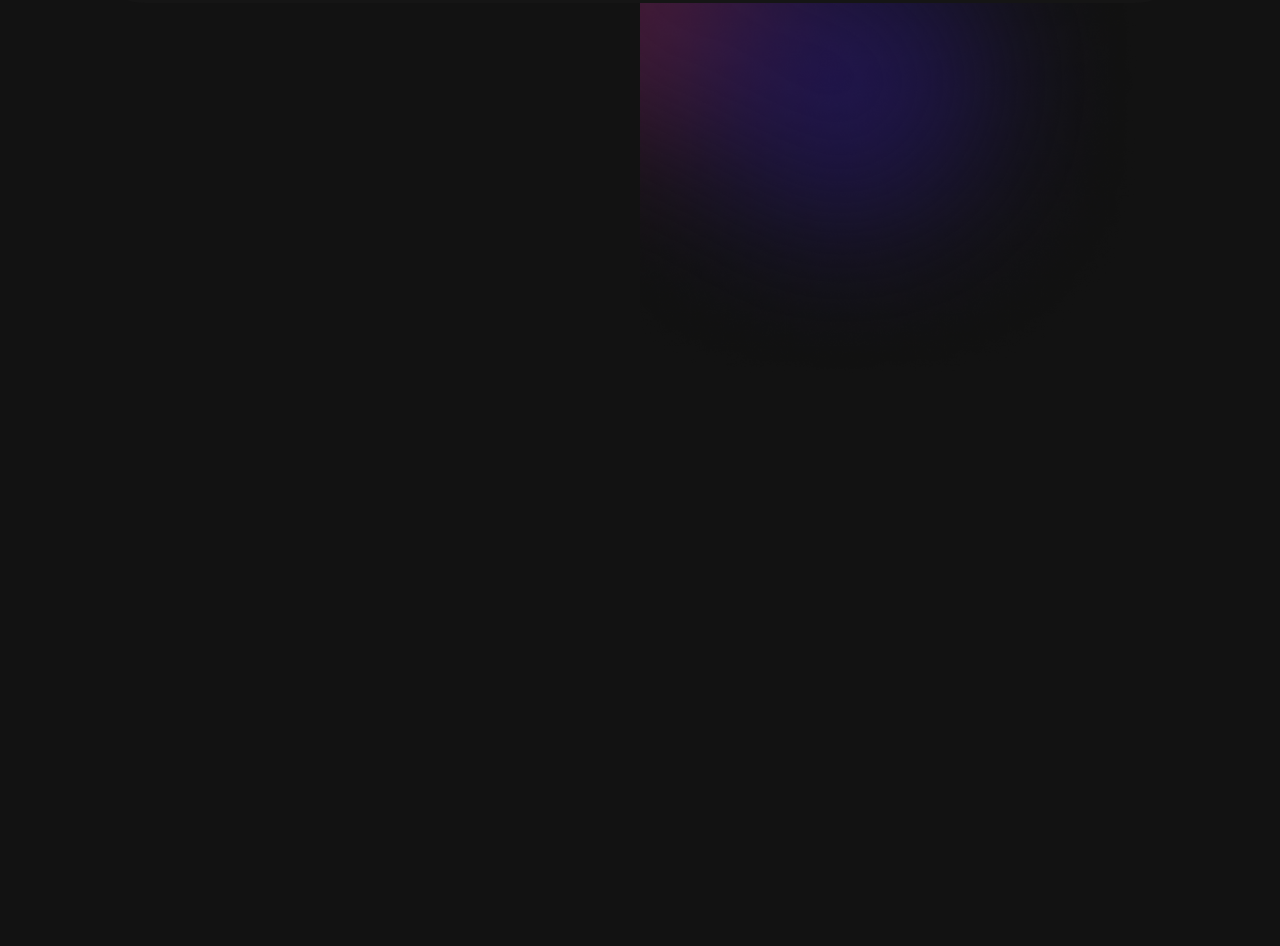
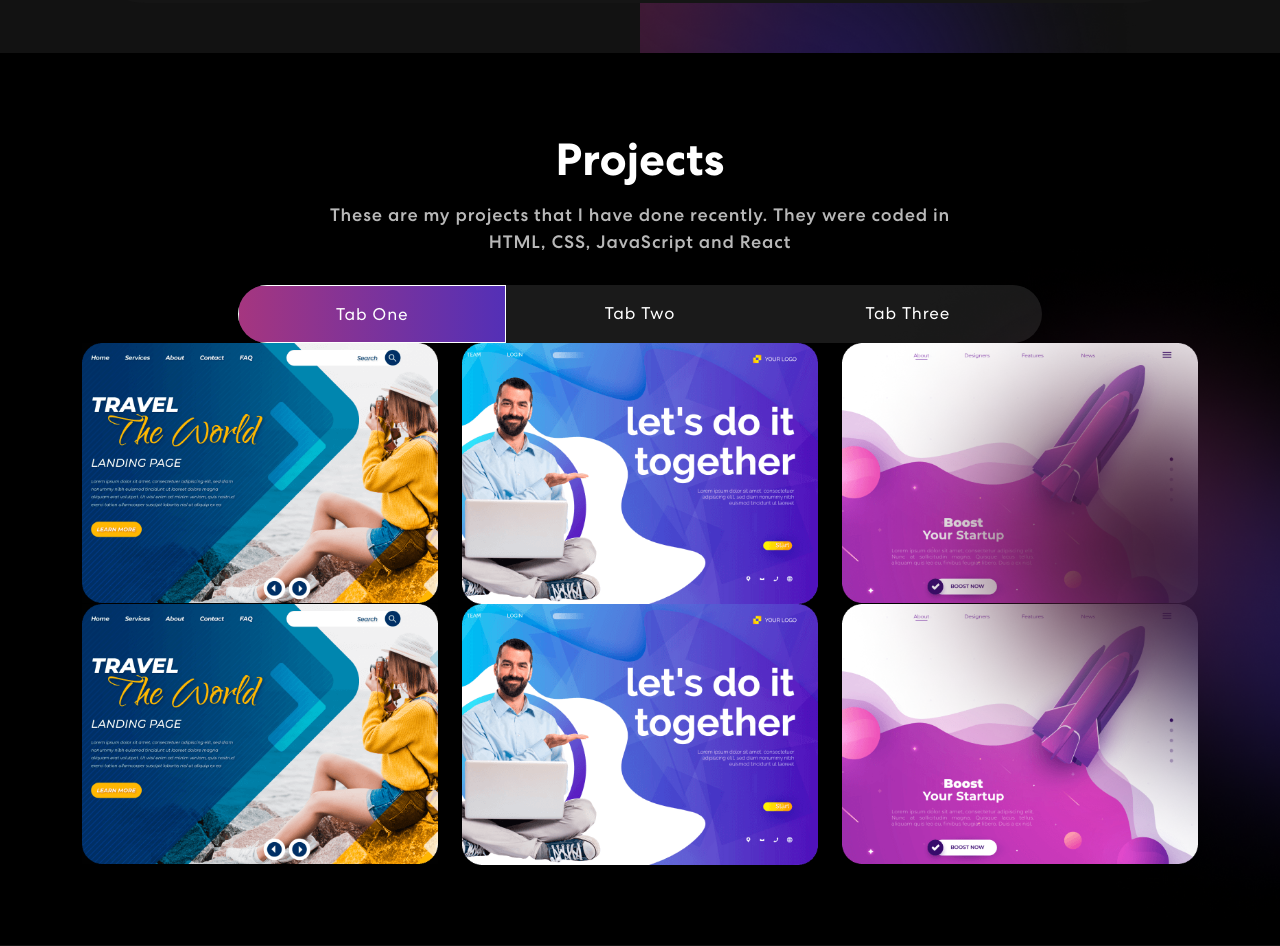
Before and after one commit to StephXius/stephan-exius-portfolio-website, a React (Create React App) app: page / in a window 1280 px wide. Shown: the part 1220-2166 px from the top of the page. Before the commit the page ends 1610 px from the top, so only its background shows below. Built offline with nearby package versions, Linux system fonts and the light colour scheme.

Commit message:
added projects section

```diff
--- a/src/App.css
+++ b/src/App.css
@@ -354,6 +354,134 @@ nav.navbar .navbar-toggler[aria-expanded="true"] .navbar-toggler-icon {
   z-index: -4;
 }
 
+/* Projects CSS */
+
+.project {
+  padding: 80px 0;
+  position: relative;
+  background-color: black;
+}
+.project h2 {
+	font-size: 45px;
+	font-weight: 700;
+  text-align: center;
+}
+.project p {
+  color: #B8B8B8;
+  font-size: 18px;
+  letter-spacing: 0.8px;
+  line-height: 1.5em;
+  margin: 14px auto 30px auto;
+  text-align: center;
+  width: 56%;
+}
+.project .nav.nav-pills {
+  width: 72%;
+  margin: 0 auto;
+  border-radius: 50px;
+  background-color: rgb(255 255 255 / 10%);
+  overflow: hidden;
+}
+.project .nav.nav-pills .nav-item {
+  width: 33.33333%;
+}
+.project .nav.nav-pills .nav-link {
+  background-color: transparent;
+  border-radius: 0;
+  padding: 17px 0;
+  color: #fff;
+  width: 100%;
+  font-size: 17px;
+  letter-spacing: 0.8px;
+  font-weight: 500;
+  position: relative;
+  transition: 0.3s ease-in-out;
+  text-align: center;
+  z-index: 0;
+}
+.project .nav.nav-pills .nav-link::before {
+    content: "";
+    position: absolute;
+    width: 0;
+    height: 100%;
+    background: linear-gradient(90.21deg, #AA367C -5.91%, #4A2FBD 111.58%);
+    top: 0;
+    left: 0;
+    z-index: -1;
+    transition: 0.3s ease-in-out;
+}
+.project .nav.nav-pills .nav-link.active::before {
+    width: 100% !important;
+}
+.project .nav.nav-pills .nav-link.active {
+    border: 1px solid rgba(255, 255, 255, 1);
+}
+.nav-link#projects-tabs-tab-first {
+  border: 1px solid rgba(255, 255, 255, 0.5);
+  border-radius: 55px 0px 0px 55px;
+}
+.nav-link#projects-tabs-tab-second {
+  border-top: 1px solid rgba(255, 255, 255, 0.5);
+  border-bottom: 1px solid rgba(255, 255, 255, 0.5);
+}
+.nav-link#projects-tabs-tab-third {
+  border: 1px solid rgba(255, 255, 255, 0.5);
+  border-radius: 0 55px 55px 0;
+}
+.proj-imgbx {
+  position: relative;
+  border-radius: 30px;
+  overflow: hidden;
+  margin-bottom: 24px;
+}
+.proj-imgbx::before {
+  content: "";
+  background: linear-gradient(90.21deg, #AA367C -5.91%, #4A2FBD 111.58%);
+  opacity: 0.85;
+  position: absolute;
+  width: 100%;
+  height: 0;
+  transition: 0.4s ease-in-out;
+}
+.proj-imgbx:hover::before {
+  height: 100%;
+}
+.proj-txtx {
+  position: absolute;
+  text-align: center;
+  top: 65%;
+  left: 50%;
+  transform: translate(-50%, -50%);
+  transition: 0.5s ease-in-out;
+  opacity: 0;
+  width: 100%;
+}
+.proj-imgbx:hover .proj-txtx {
+  top: 50%;
+  opacity: 1;
+}
+.proj-txtx h4 {
+  font-size: 30px;
+  font-weight: 700;
+  letter-spacing: 0.8px;
+  line-height: 1.1em;
+}
+.proj-txtx span {
+  font-style: italic;
+  font-weight: 400;
+  font-size: 15px;
+  letter-spacing: 0.8px;
+}
+.background-image-right {
+  top: 20%;
+  position: absolute;
+  bottom: 0;
+  width: 35%;
+  right: 0;
+}
+
+/* Contacts CSS */
+
 .App {
   text-align: center;
 }
--- a/src/App.js
+++ b/src/App.js
@@ -4,6 +4,7 @@ import 'bootstrap/dist/css/bootstrap.min.css';
 import { NavBar } from './components/NavBar';
 import { Banner } from './components/Banner';
 import { Skills } from './components/Skills';
+import { Projects } from './components/Projects';
 
 function App() {
   return (
@@ -11,6 +12,7 @@ function App() {
       <NavBar />
       <Banner />
       <Skills />
+      <Projects />
     </div>
   );
 }
--- /dev/null
+++ b/src/components/ProjectCard.js
@@ -0,0 +1,14 @@
+import React from 'react';
+import { Col } from 'react-bootstrap';
+
+export const ProjectCard = ({title , description, imgUrl}) => {
+  return (
+    <Col sm={6} md={4}>
+        <img src={imgUrl} />
+        <div className='proj-txtx'>
+            <h4>{title}</h4>
+            <span>{description}</span>
+        </div>
+    </Col>
+  )
+}
--- /dev/null
+++ b/src/components/Projects.js
@@ -0,0 +1,90 @@
+import React from 'react';
+import { Container, Row, Col, Nav, Tab } from 'react-bootstrap';
+import { ProjectCard } from './ProjectCard';
+import colorSharp2 from '../assets/img/color-sharp2.png';
+import projImg1 from '../assets/img/project-img1.png';
+import projImg2 from '../assets/img/project-img2.png';
+import projImg3 from '../assets/img/project-img3.png';
+
+export const Projects = () => {
+
+    const projects =
+    [
+        {
+            title: "25-5-clock-fcc",
+            description: "Web Development",
+            imgUrl: projImg1,
+          },
+          {
+            title: "calculator-app-react-fcc",
+            description: "Web Development",
+            imgUrl: projImg2,
+          },
+          {
+            title: "drum-machine-fcc",
+            description: "Web Development",
+            imgUrl: projImg3,
+          },
+          {
+            title: "my-react-markdown-previewer",
+            description: "Web Development",
+            imgUrl: projImg1,
+          },
+          {
+            title: "random-quote-generator",
+            description: "Web Development",
+            imgUrl: projImg2,
+          },
+          {
+            title: "rockpaperscissor",
+            description: "Web Development",
+            imgUrl: projImg3,
+          },
+    ];
+
+  return (
+    <section className='project' id='projects'>
+        <Container>
+            <Row>
+                <Col>
+                    <h2>Projects</h2>
+                    <p>These are my projects that I have done recently. They were coded in HTML, CSS, JavaScript and React</p>
+                    <Tab.Container id='projects-tab' defaultActiveKey='first'>
+                    <Nav variant="pills" defaultActiveKey="/home">
+                        <Nav.Item>
+                            <Nav.Link eventKey='first'>Tab One</Nav.Link>
+                        </Nav.Item>
+                        <Nav.Item>
+                            <Nav.Link eventKey='second'>Tab Two</Nav.Link>
+                        </Nav.Item>
+                        <Nav.Item>
+                            <Nav.Link eventKey='third'>Tab Three</Nav.Link>
+                        </Nav.Item>
+                    </Nav>
+                    <Tab.Content>
+                        <Tab.Pane eventKey='first'>
+                            <Row>
+                                {
+                                    projects.map((project,index) => {
+                                        return (
+                                            <ProjectCard
+                                            key={index}
+                                            {...project}
+                                            />
+                                        )
+                                    })
+                                }
+                            </Row>
+                        </Tab.Pane>
+                        <Tab.Pane eventKey='second'>
+                        </Tab.Pane>
+                        <Tab.Pane eventKey='third'></Tab.Pane>
+                    </Tab.Content>
+                    </Tab.Container>
+                </Col>
+            </Row>
+        </Container>
+        <img className='background-image-right' src={colorSharp2}></img>
+    </section>
+  )
+}
```
